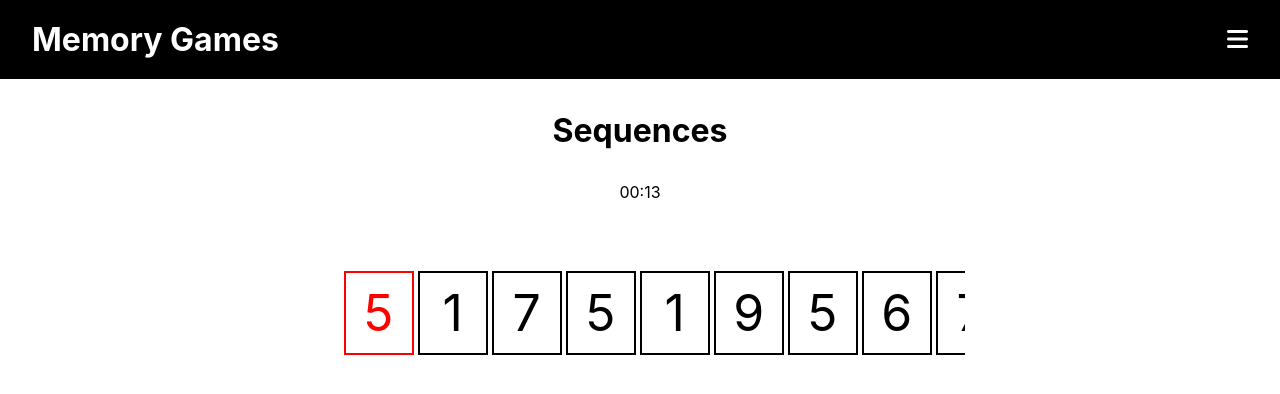
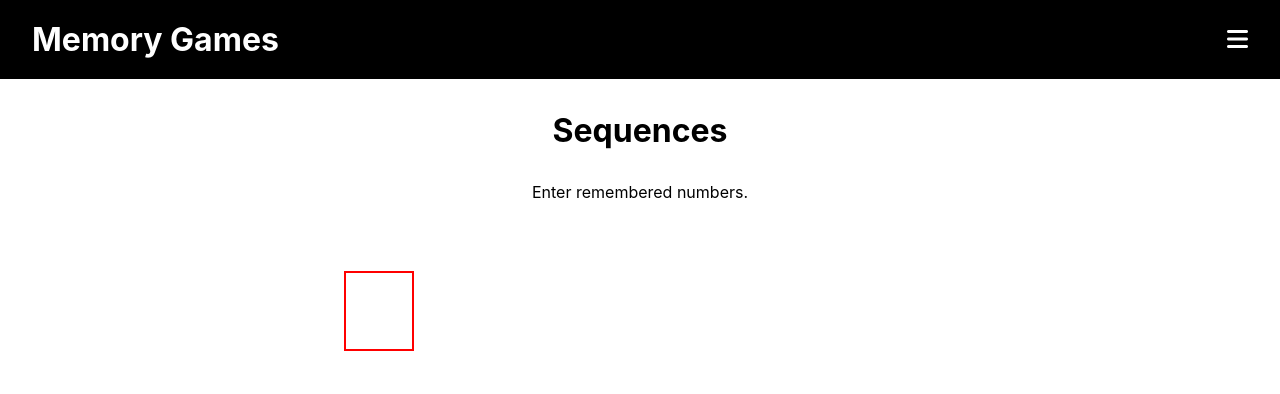
Before and after one commit to Wubaboo/memory-games, a React (Create React App) app: page /sequence in a window 1280 px wide. Both pictures are taken after a click on the button "Start". Shown: the top 394 px of the page. Built offline with nearby package versions, Linux system fonts and the light colour scheme.

Commit message:
Refactor sequenceGrid into a class component
This fixes a weird issue observed with right
arrow key resetting 'sequence' to [""]. It
actually seemed that there were two 'sequence's
in play.

```diff
--- a/package.json
+++ b/package.json
@@ -13,6 +13,7 @@
     "gh-pages": "^5.0.0",
     "react": "^18.2.0",
     "react-card-flip": "^1.2.0",
+    "react-countdown": "^2.3.5",
     "react-dom": "^18.2.0",
     "react-router-dom": "^6.10.0",
     "react-scripts": "5.0.1",
@@ -20,7 +21,7 @@
   },
   "scripts": {
     "predeploy": "npm run build",
-   "deploy": "gh-pages -d build",
+    "deploy": "gh-pages -d build",
     "start": "react-scripts start",
     "build": "react-scripts build",
     "test": "react-scripts test",
--- /dev/null
+++ b/src/components/sequence/recallInterface.jsx
@@ -0,0 +1,3 @@
+export default function RecallInterface() {
+  return <p>Welcome</p>;
+}
--- a/src/components/sequence/sequenceCell.jsx
+++ b/src/components/sequence/sequenceCell.jsx
@@ -4,6 +4,7 @@ const SequenceCell = React.forwardRef((props, ref) => (
   <li style={{ display: "inline" }}>
     <div
       style={{
+        height: 80,
         width: 70,
         padding: 10,
         margin: 2,
--- a/src/components/sequence/sequenceConstants.js
+++ b/src/components/sequence/sequenceConstants.js
@@ -2,6 +2,9 @@ export const KEYCODE_A = 65;
 export const KEYCODE_LEFT = 37;
 export const KEYCODE_RIGHT = 39;
 export const KEYCODE_D = 68;
+export const KEYCODE_ZERO = 48;
+export const KEYCODE_NINE = 57;
+export const KEYCODE_BACKSPACE = 8;
 
 // Controls rate limit. 'Keyup' events
 // occuring within KEY_REPEAT ms of the
@@ -9,6 +12,6 @@ export const KEYCODE_D = 68;
 export const KEY_REPEAT = 40;
 
 // How many cells shown to the far right when scrolling.
-export const SCROLL_OFF = 2;
+export const SCROLL_OFF = 3;
 export const RIGHT_SCROLL = -1;
 export const LEFT_SCROLL = 1;
--- a/src/components/sequence/sequenceGame.jsx
+++ b/src/components/sequence/sequenceGame.jsx
@@ -1,27 +1,19 @@
 import { useEffect, useState } from "react";
 import Timer from "../timer";
 import SequenceGrid from "./sequenceGrid";
-
-import {
-  shuffleArray,
-  getDimensions,
-  getRandomColor,
-} from "../../utils/gridUtils";
-import {
-  useWindowDimensions,
-  MOBILE_WIDTH,
-} from "../../utils/useWindowDimensions";
 import Countdown from "react-countdown";
 
-const MILLISECONDS_IN_SECOND = 1000;
+const MILLISECONDS_IN_SECOND = 100;
 
 export default function SequenceGame({
   timeLimit,
   showTimer,
   onNewGame,
-  theSequence,
+  sequence,
 }) {
   const [won, setWon] = useState();
+  const [currentAnswer, setCurrentAnswer] = useState([""]);
+
   // Indicate solving phase (instead of memorizing phase)
   const [solving, setSolving] = useState(false);
 
@@ -37,6 +29,11 @@ export default function SequenceGame({
 
   return (
     <div className="sequence-game">
+      {!solving ? (
+        <>
+          <div>
+            <SequenceGrid sequence={sequence} />{" "}
+          </div>
           <Countdown
             date={Date.now() + timeLimit * MILLISECONDS_IN_SECOND}
             renderer={countdownRenderer}
@@ -44,12 +41,13 @@ export default function SequenceGame({
               setSolving(true);
             }}
           />
-      {!solving ? (
-        <div>
-          <SequenceGrid sequence={theSequence} />{" "}
-        </div>
-      ) : null}
-
+        </>
+      ) : (
+        <>
+          <p>Enter remembered numbers.</p>
+          <SequenceGrid sequence={currentAnswer} acceptInput />
+        </>
+      )}
       <Timer paused={won} visible={showTimer}></Timer>
       {won !== undefined ? (
         <>
--- a/src/components/sequence/sequenceGrid.jsx
+++ b/src/components/sequence/sequenceGrid.jsx
@@ -1,54 +1,106 @@
-import { useEffect, useRef, useState } from "react";
+import React from "react";
 
 import * as constants from "./sequenceConstants";
 import SequenceCell from "./sequenceCell";
 
 import "../../styles/sequence.css";
 
-export default function SequenceGrid({ sequence }) {
-  const [selectedIdx, setSelectedIdx] = useState(0);
-  const [scrollDir, setScrollDir] = useState(constants.RIGHT_SCROLL);
-  const currentCell = useRef(null);
+class SequenceGrid extends React.Component {
+  constructor(props) {
+    super(props);
 
-  useEffect(() => {
-    var last = 0;
+    this.state = {
+      acceptInput: this.props.acceptInput,
+      sequence: this.props.sequence,
+      selectedIdx: 0,
+      scrollDir: constants.RIGHT_SCROLL,
+      currentCell: React.createRef(),
+    };
+  }
+
+  componentDidMount() {
     document.addEventListener("keydown", (e) => {
-      // Rate limit on keypresses
-      if (Date.now() - last < constants.KEY_REPEAT) return;
-
+      // Movement keys
       if (
         e.keyCode === constants.KEYCODE_RIGHT ||
         e.keyCode === constants.KEYCODE_D
       ) {
-        setSelectedIdx((currentIdx) =>
-          Math.min(currentIdx + 1, sequence.length - 1)
-        );
-        setScrollDir(constants.RIGHT_SCROLL);
+        this.setState((state) => ({
+          ...state,
+          selectedIdx: Math.min(
+            state.selectedIdx + 1,
+            state.sequence.length - 1
+          ),
+          scrollDir: constants.RIGHT_SCROLL,
+        }));
       } else if (
         e.keyCode === constants.KEYCODE_LEFT ||
         e.keyCode === constants.KEYCODE_A
       ) {
-        setSelectedIdx((currentIdx) => Math.max(currentIdx - 1, 0));
-        setScrollDir(constants.LEFT_SCROLL);
+        this.setState((state) => ({
+          ...state,
+          selectedIdx: Math.max(state.selectedIdx - 1, 0),
+          scrollDir: constants.LEFT_SCROLL,
+        }));
       }
-      if (currentCell && currentCell.current)
-        currentCell.current.scrollIntoView({
+
+      // Input keys
+      if (this.state.acceptInput) {
+        if (
+          e.keyCode >= constants.KEYCODE_ZERO &&
+          e.keyCode <= constants.KEYCODE_NINE
+        ) {
+          // Numbers
+          this.setState((state) => ({
+            ...state,
+            sequence: [
+              ...this.state.sequence.slice(0, -1),
+              e.keyCode - constants.KEYCODE_ZERO,
+              this.state.sequence[this.state.sequence.length - 1],
+            ],
+            selectedIdx: Math.min(state.selectedIdx + 1, state.sequence.length),
+            scrollDir: constants.RIGHT_SCROLL,
+          }));
+        } else if (e.keyCode == constants.KEYCODE_BACKSPACE) {
+          // Backspace
+          this.setState((state) => ({
+            ...state,
+            sequence: [
+              ...this.state.sequence.slice(0, -2),
+              this.state.sequence[this.state.sequence.length - 1],
+            ],
+            selectedIdx: Math.max(state.selectedIdx - 1, 0),
+            scrollDir: constants.LEFT_SCROLL,
+          }));
+        }
+      }
+
+      // Scroll selected cell into view
+      if (this.state.currentCell && this.state.currentCell.current)
+        this.state.currentCell.current.scrollIntoView({
           behavior: "smooth",
           block: "nearest",
         });
-      last = Date.now();
     });
-  }, []);
+  }
 
+  componentDidUpdate() {
+    console.log(this.state);
+  }
+
+  render() {
     return (
       <div className="sequence-game-grid">
-      {sequence.map((item, idx) => (
+        {this.state.sequence.map((item, idx) => (
           <SequenceCell
-          selected={selectedIdx === idx}
+            selected={this.state.selectedIdx === idx}
             key={idx}
+            // Attach ref only to element
+            // we're scrolling to.
             ref={
-            selectedIdx === idx + scrollDir * constants.SCROLL_OFF
-              ? currentCell
+              this.state.selectedIdx ===
+              idx + this.state.scrollDir * constants.SCROLL_OFF
+                ? this.state.currentCell
                 : null
             }
           >
@@ -58,3 +110,6 @@ export default function SequenceGrid({ sequence }) {
       </div>
     );
   }
+}
+
+export default SequenceGrid;
--- a/src/components/sequence/sequenceHome.jsx
+++ b/src/components/sequence/sequenceHome.jsx
@@ -12,7 +12,10 @@ export default function SeqeunceGameHome() {
   const [timeLimit, setTimeLimit] = useState(MIN_TIME_LIMIT);
   const [startGame, setStartGame] = useState(false);
   const [showTimer, setShowTimer] = useState(false);
-
+  const sequence = Array.from(
+    { length: timeLimit * MAX_DIGITS_PER_SECOND },
+    () => Math.floor(Math.random() * 10)
+  );
   function handleStartGame() {
     setStartGame(!startGame);
   }
@@ -49,10 +52,7 @@ export default function SeqeunceGameHome() {
           onNewGame={() => {
             setStartGame(!startGame);
           }}
-          theSequence={Array.from(
-            { length: timeLimit * MAX_DIGITS_PER_SECOND },
-            () => Math.floor(Math.random() * 10)
-          )}
+          sequence={sequence}
         ></SequenceGame>
       ) : (
         <GameSettings
--- a/src/data/gameCards.jsx
+++ b/src/data/gameCards.jsx
@@ -23,7 +23,7 @@ const cards = [
   {
     label: "Sequences",
     alt: "Sequences Game screenshot",
-    caption: "Memorize as many digits as possible",
+    caption: "Memorize as many consecutive digits as possible",
     imagePath: process.env.PUBLIC_URL + "/assets/numbers.png",
     path: "/sequence/",
   },
```
Also changed, not shown: 1 other file (tests, documents, lock files or other folders). Lines whose indentation alone changed are shown as unchanged.
